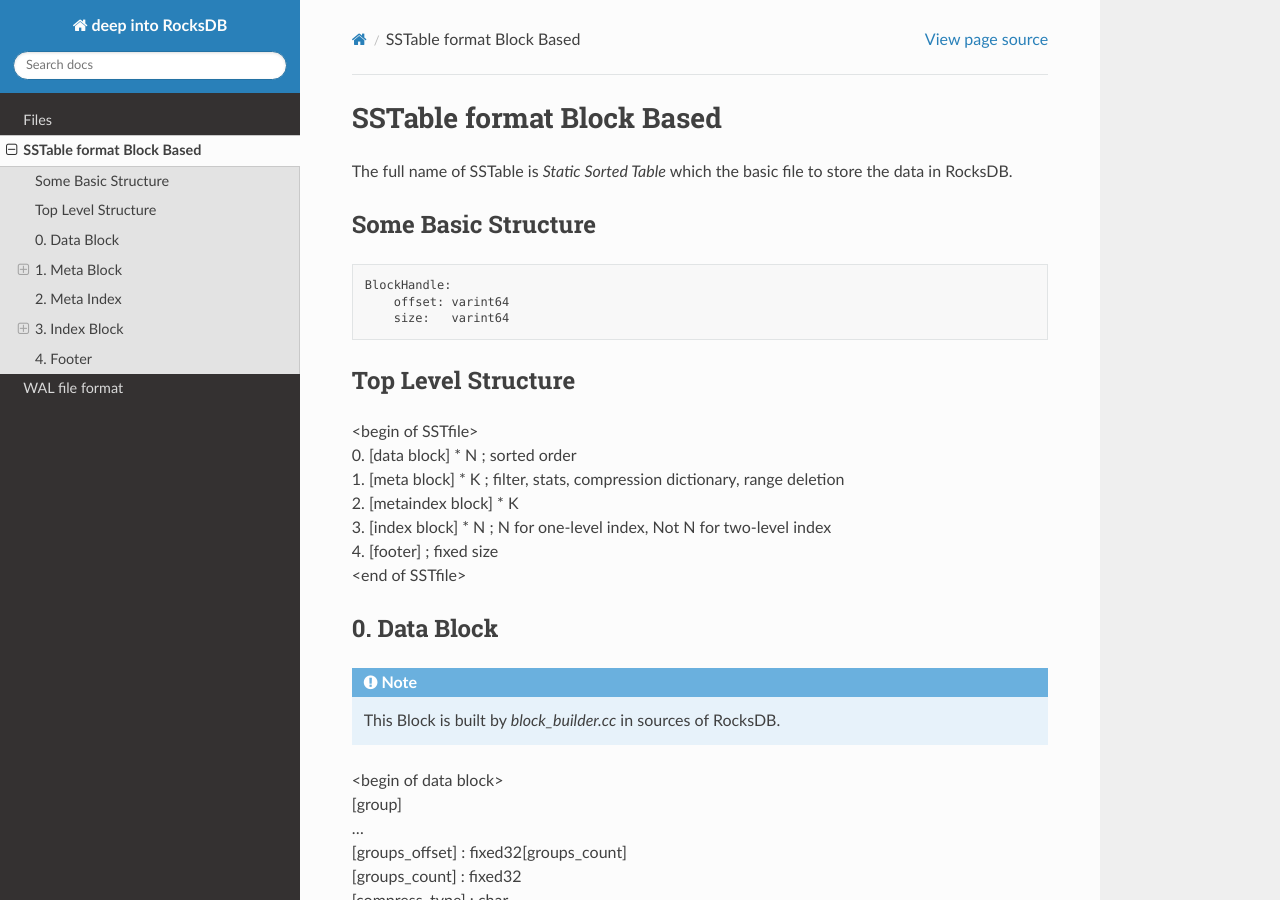
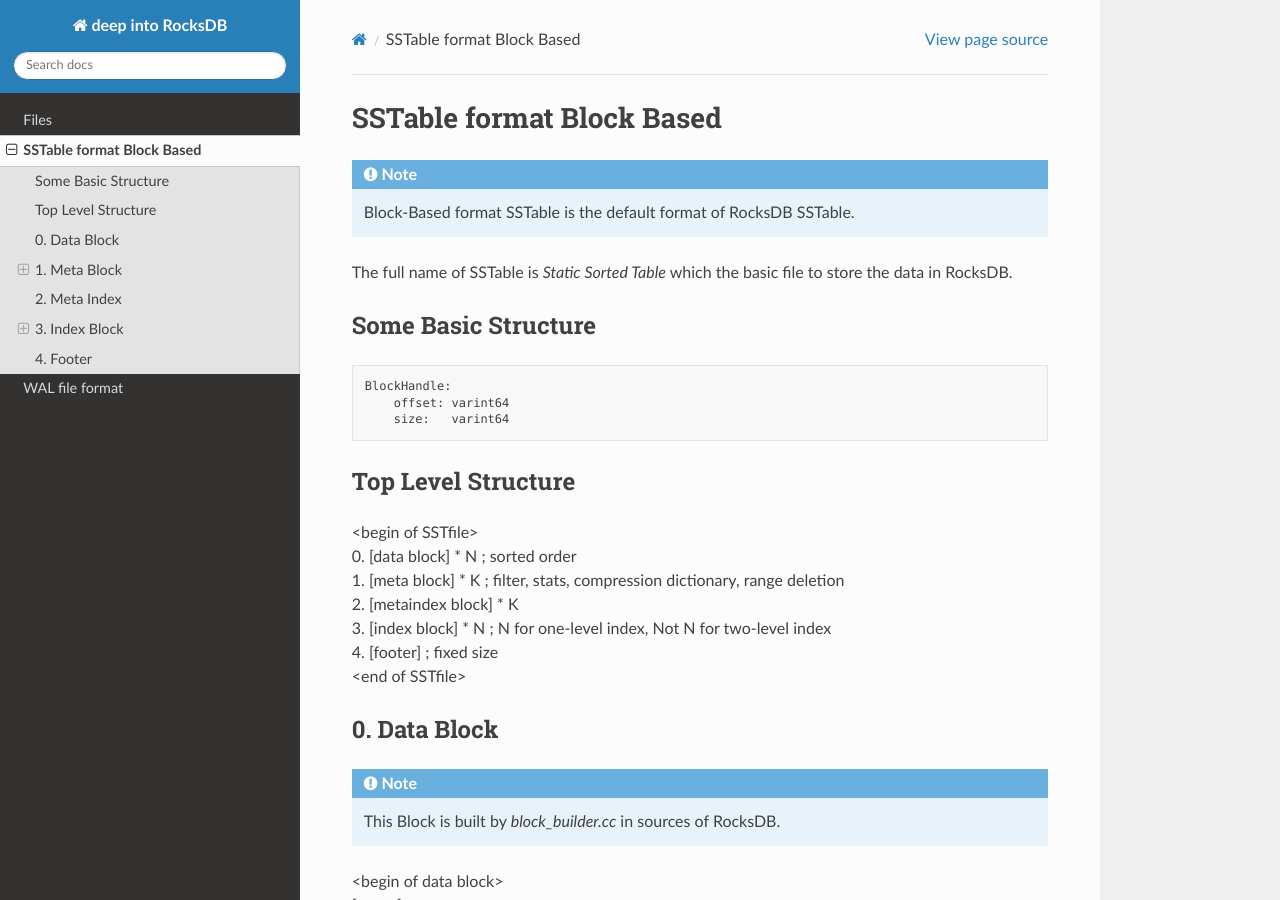
Before and after one commit to Shylock-Hg/Deep-Into-RocksDB, a Sphinx documentation site: the page built from source/SSTable-format-BlockBased.rst, in a window 1280 px wide and 900 px high. Built offline with Sphinx 7.4.7 and the Read the Docs theme 2.0.0, drawn with Linux system fonts in a browser that asks for light colours.

Commit message:
Optimize: (#8)
1. Note the default format of SSTable.

```diff
--- a/source/SSTable-format-BlockBased.rst
+++ b/source/SSTable-format-BlockBased.rst
@@ -1,5 +1,8 @@
 SSTable format Block Based
 ===============================
+
+.. note::
+    Block-Based format SSTable is the default format of RocksDB SSTable.
 
 | The full name of SSTable is `Static Sorted Table` which the basic file to
  store the data in RocksDB.
```
